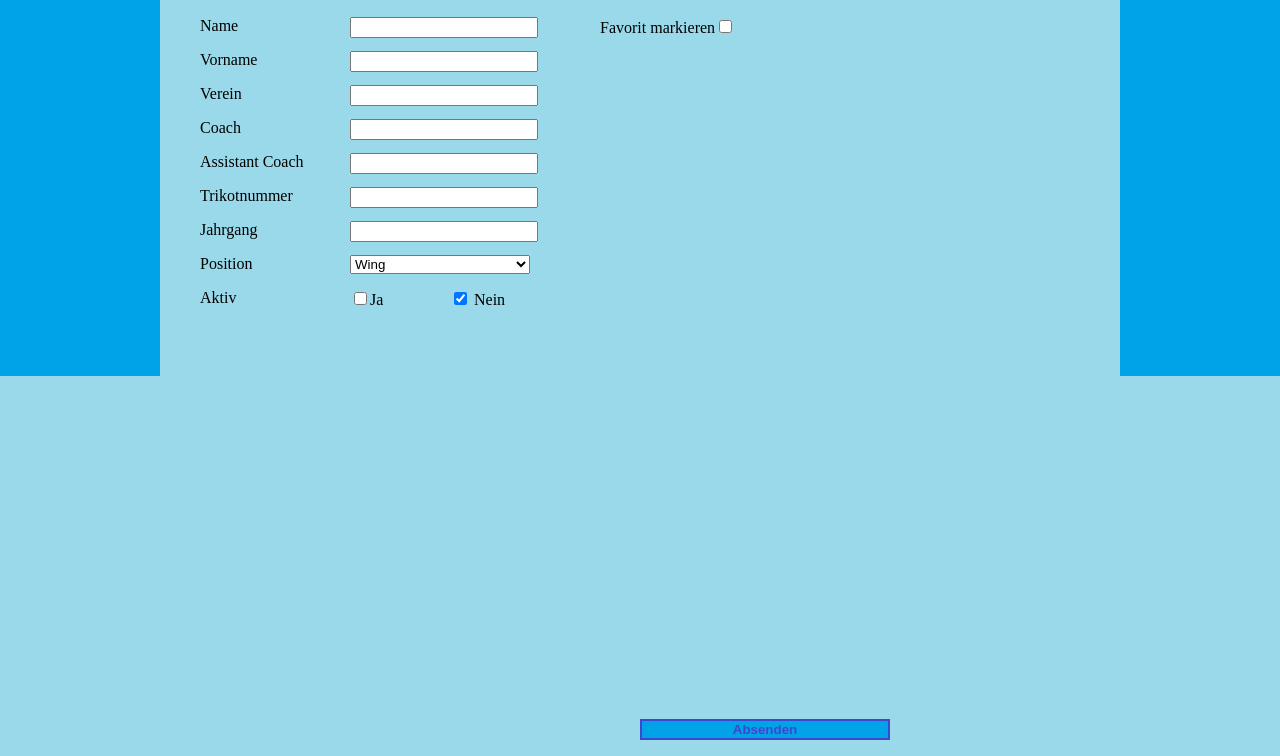
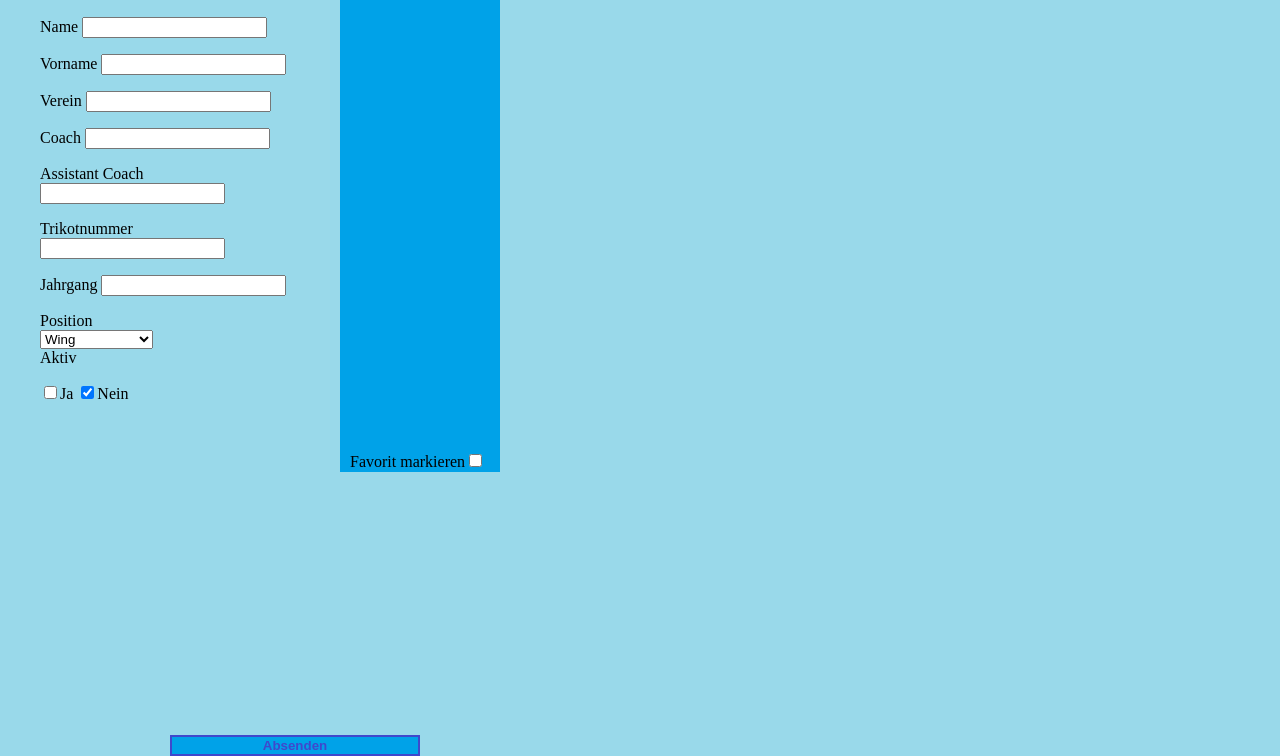
Before and after one commit to bueKeles/NBA, a plain HTML site: page Meilenstein 2/player_entry.html in a window 1280 px wide. Shown: the part 102-858 px from the top of the page. Drawn offline with Linux system fonts and the light colour scheme.

Commit message:
Merge branch 'master' of /Users/busrakeles/NBA/NBA with conflicts.

```diff
--- a/Meilenstein 2/home.css
+++ b/Meilenstein 2/home.css
@@ -1,7 +1,9 @@
 
 html {
     background-color: RGB(153,217,234) ;
-    border-left: 160px solid rgb(0,162,232);
+    border-left: 20pt;
+    border-left-color: rgb(0,162,232);
+    position: absolute;
     margin-left: auto;
     margin-right: auto;
     border-right: 160px solid rgb(0,162,232);
@@ -83,8 +85,8 @@ nav a:focus,a:hover {
 .lastline{
     position: relative;
     width: 250px;
-    text-align: center;
-    top: 380px;
+
+    top: 300px;
     right: 50%;
     left: 50%;
     border: 2px solid rgb(63,72,204);
--- a/Meilenstein 2/player_entry.html
+++ b/Meilenstein 2/player_entry.html
@@ -23,39 +23,37 @@
 
     <div class="firstColumn">
 
-<p> Name            <input class= "secondColumn" type="text" id="name" name="name"/>
-<label class="fourthColumn">
-    Favorit markieren<input type="checkbox" id="favorit" name="favorit"/>
-</label> </p>
-<p> Vorname         <input class= "secondColumn" type="text" id="vorname" name="vorname"/></p>
-<p> Verein          <input class= "secondColumn" type="text" id="verein" name="verein"/></p>
-<p> Coach           <input class= "secondColumn" type="text" id="hcoach" name="hcoach"/></p>
-<p> Assistant Coach <input class= "secondColumn" type="text" id="acoach" name="acoach"/></p>
+<p> Name            <input type="text" id="name" name="name"></form></p>
+<p> Vorname         <input type="text" id="vorname" name="vorname"></form></p>
+<p> Verein          <input type="text" id="verein" name="verein"></form></p>
+<p> Coach           <input type="text" id="hcoach" name="hcoach"></form></p>
+<p> Assistant Coach <input type="text" id="acoach" name="acoach"></form></p>
 
-<p> Trikotnummer    <input class= "secondColumn" type="number" id="number" name="number"/></p>
-<p> Jahrgang        <input class= "secondColumn" type="number" id="jahr" name="jahr"/></p>
+<p> Trikotnummer    <input type="number" id="number" name="number"></form></p>
+<p> Jahrgang        <input type="number" id="jahr" name="jahr"></form></p>
 
 
-<p>Position         <select class= "secondColumn" name="position" size="1">
-    <option value="center">Center</option>
+Position<br>
+<select name="position" size="1">
+<option value="center">Center</option>
     <option value="guard">Guard</option>
     <option value="power forward">Power Forward</option>
     <option value="wing" selected="selected">Wing</option>
     <option value="small forward" >Small Forward</option>
-</select>
-</p>
+</select></br>
+
+<div class="checkboxLeft">
+    Aktiv <p> <input type="checkbox" id="ja" name="ja">Ja
+    <input type="checkbox" id="nein" name="nein" checked="checked">Nein </p>
+</div>
+
+</div>
 
 
-<p>Aktiv
-    <label class = "secondColumn">
-        <input type="checkbox" name="ja" id="ja">Ja
-    </label>
+<div class="secondColumn">
+    <p> Favorit markieren<input type="checkbox" id="favorit" name="favorit"></form></p>
+</div>
 
-    <label class= "thirdColumn">
-        <input  type="checkbox" id="nein" name="nein" checked="checked"/> Nein
-    </label>
-</p>
-    </div>
 <div>
     <p> <input class="lastline" type="submit" value="Absenden"></p>
 </div>
```
Also changed, not shown: Meilenstein 3/checkInput.js (added, +12 -0 lines), Meilenstein 3/player.html (added, +12 -0 lines).
